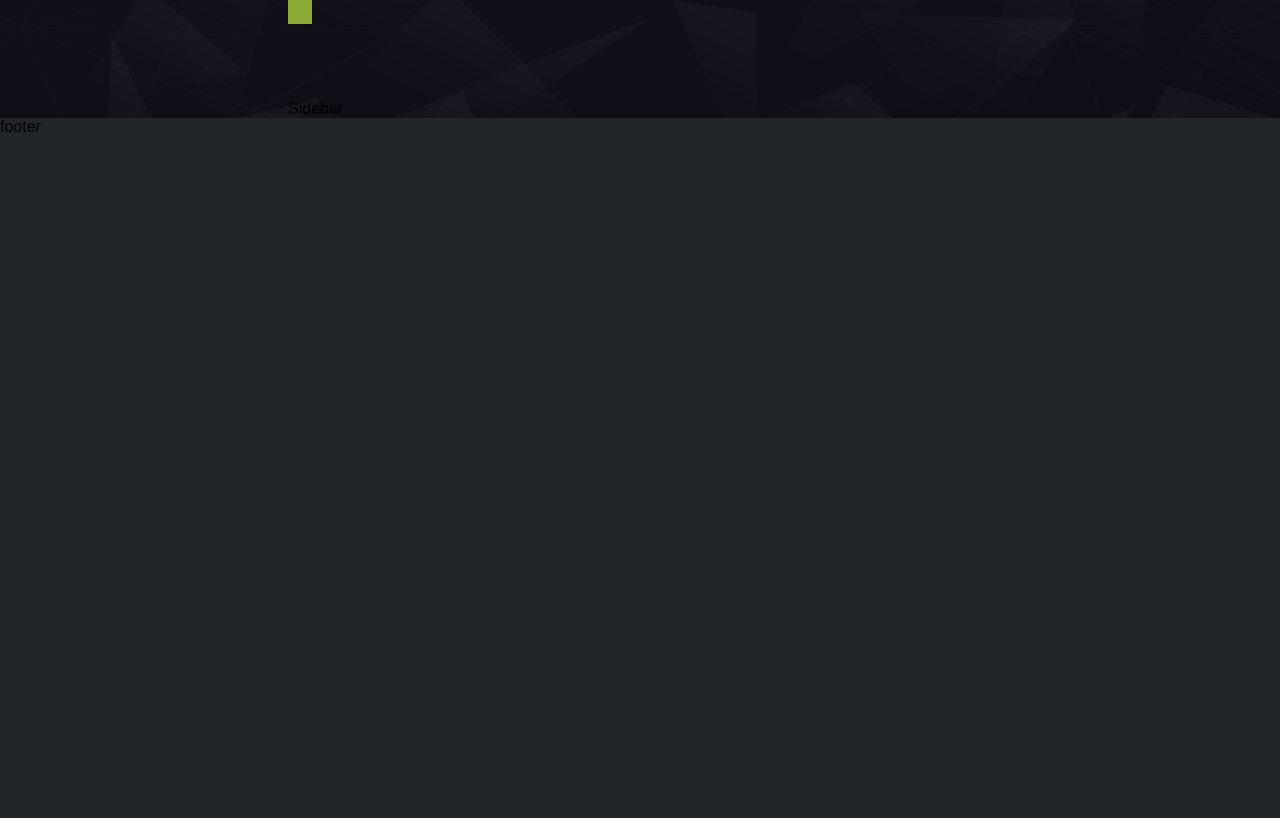
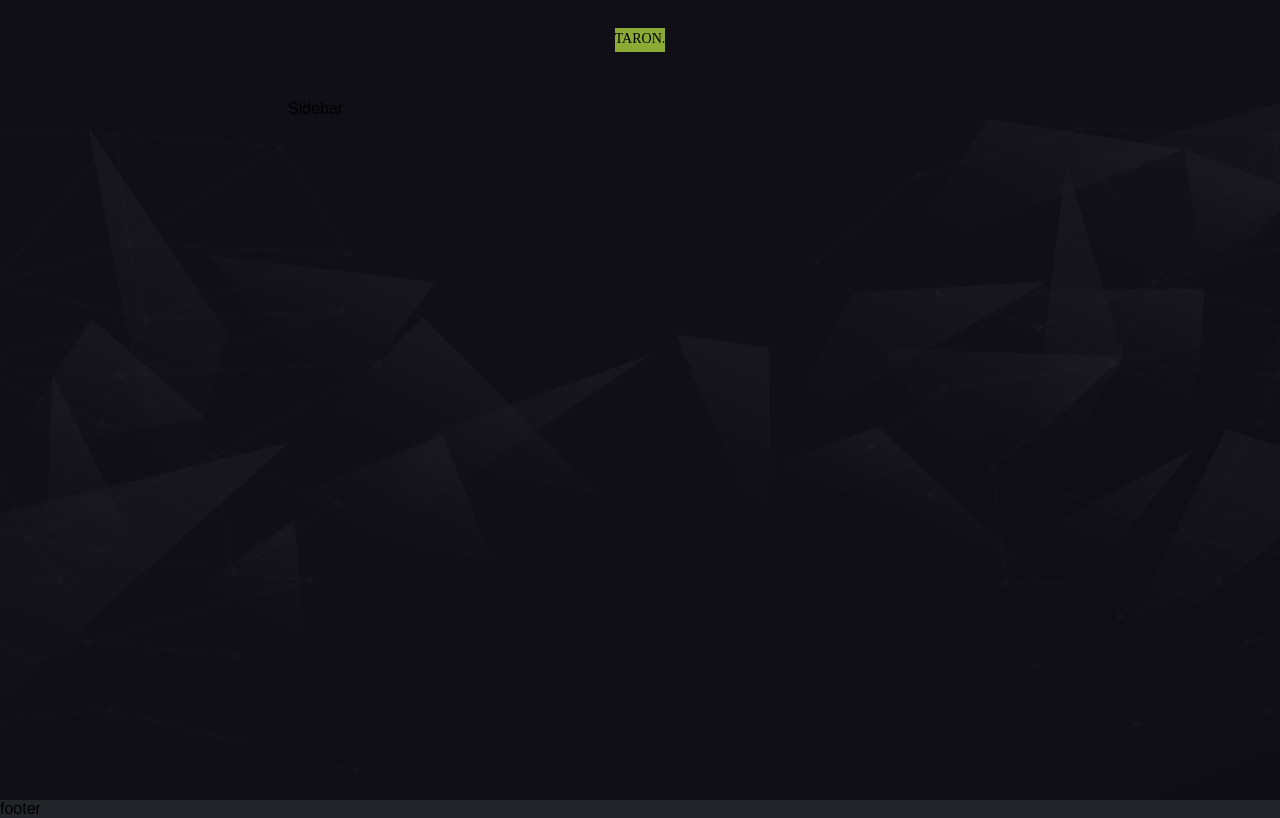
Before and after one commit to Taras-Novitskyi/MyPortfolio, a React (Create React App) app: page / in a window 1280 px wide. Built offline with nearby package versions, Linux system fonts and the light colour scheme.

Commit message:
update header

```diff
--- a/src/GlobalStyles.ts
+++ b/src/GlobalStyles.ts
@@ -3,7 +3,6 @@ import "modern-normalize";
 
 export const GlobalStyles = createGlobalStyle`
 body {
-  min-height: 100%;
   margin: 0;
   font-family: 'Poppins', sans-serif;
   background-color: ${(p) => p.theme.colors.mainBgColor};
--- a/src/components/Header/Header.styled.tsx
+++ b/src/components/Header/Header.styled.tsx
@@ -7,14 +7,20 @@ export const StyledHeader = styled.header`
   left: 0;
   right: 0;
   height: 80px;
+  width: 100%;
+
+  display: flex;
+  align-items: center;
   z-index: 1;
 
   background-color: transparent;
 `;
 
-export const HeaderWrapper = styled.section`
+export const HeaderWrapper = styled.div`
   display: flex;
-  height: 46px;
+  // justify-content: space-between;
+  align-items: center;
+  // width: 100%;
 `;
 
 export const Headerblock = styled.div`
@@ -36,25 +42,46 @@ export const Headerblock = styled.div`
 
 export const StyledNav = styled.nav`
   display: none;
+
   @media screen and (min-width: 1440px) {
     display: flex;
     gap: 30px;
-    margin-left: 187px;
+    width: 100%;
   }
 `;
 
 export const StyledLink = styled(NavLink)`
+  position: relative;
+  display: flex;
+  flex-direction: row;
+  justify-content: center;
+  align-items: center;
+
   font-family: "Poppins";
-  font-style: normal;
   font-weight: 500;
   font-size: 14px;
   line-height: 22px;
   color: "#23262A";
   white-space: nowrap;
-  display: flex;
-  flex-direction: row;
-  justify-content: center;
-  align-items: center;
+
+  &::after {
+    content: "";
+    position: absolute;
+    width: 100%;
+    transform: scaleX(0);
+    height: 2px;
+    bottom: 0;
+    left: 0;
+    background-color: #8baa36;
+    transform-origin: bottom right;
+    transition: transform 0.25s ease-out;
+  }
+
+  &:hover::after {
+    transform: scaleX(1);
+    transform-origin: bottom left;
+  }
+
   &.active {
     color: #8baa36;
   }
@@ -63,12 +90,22 @@ export const StyledLink = styled(NavLink)`
   :focus {
     color: #8baa36;
   }
+
+  // &:first-of-type {
+  //   justify-content: start;
+  //   flex-grow: 1;
+  // }
 `;
 
 export const Logo = styled.div`
-  margin-right: 8px;
   height: 24px;
-  width: 24px;
+  flex-grow: 1;
+
+  font-family: "Poppins";
+  font-weight: 500;
+  font-size: 14px;
+  line-height: 22px;
+  color: "#23262A";
 
   background-color: #8baa36;
 `;
@@ -91,33 +128,3 @@ export const StyledBurger = styled.button`
     display: none;
   }
 `;
-
-export const UserProfileWrap = styled.div`
-  position: relative;
-  display: flex;
-  align-items: center;
-`;
-
-export const Avatar = styled.button`
-  display: block;
-  padding: 0;
-  border-radius: 50%;
-  border: solid 1px transparent;
-`;
-
-export const AvatarImg = styled.img`
-  width: 44px;
-  height: 44px;
-  border-radius: 50%;
-  opacity: 0.9;
-  &:hover {
-    width: 46px;
-    height: 46px;
-    opacity: 1;
-  }
-`;
-
-export const UserName = styled.p`
-  margin-left: 14px;
-  color: ${(p) => p.theme.colors.userNameColor};
-`;
--- a/src/components/Header/Header.tsx
+++ b/src/components/Header/Header.tsx
@@ -17,8 +17,9 @@ export const Header: React.FC = () => {
     <StyledHeader>
       <Container>
         <HeaderWrapper>
-          <Logo/>
+          <Logo>TARON.</Logo>
           <StyledNav>
+            {/* <StyledLink to="/"></StyledLink> */}
             <StyledLink to="/about">About</StyledLink>
             <StyledLink to="/work">Work</StyledLink>
             <StyledLink to="/contact">Contact</StyledLink>
--- a/src/components/SharedLayout/SharedLayout.styled.ts
+++ b/src/components/SharedLayout/SharedLayout.styled.ts
@@ -1,11 +1,12 @@
 import styled from "styled-components";
 
 export const LayoutContainer = styled.div`
-  min-height: 100%;
+  min-height: 100vh;
   display: flex;
   flex-direction: column;
 `;
 
 export const Main = styled.main`
   flex-grow: 1;
+
 `;
--- a/src/components/Sidebar/Sidebar.styled.ts
+++ b/src/components/Sidebar/Sidebar.styled.ts
@@ -5,6 +5,7 @@ import BG from "../../images/bg.webp";
 
 export const BgContainer = styled.div`
   padding-top: 100px;
+  min-height: 100vh;
 
   background-image: url(${BG});
   background-size: cover;
```
